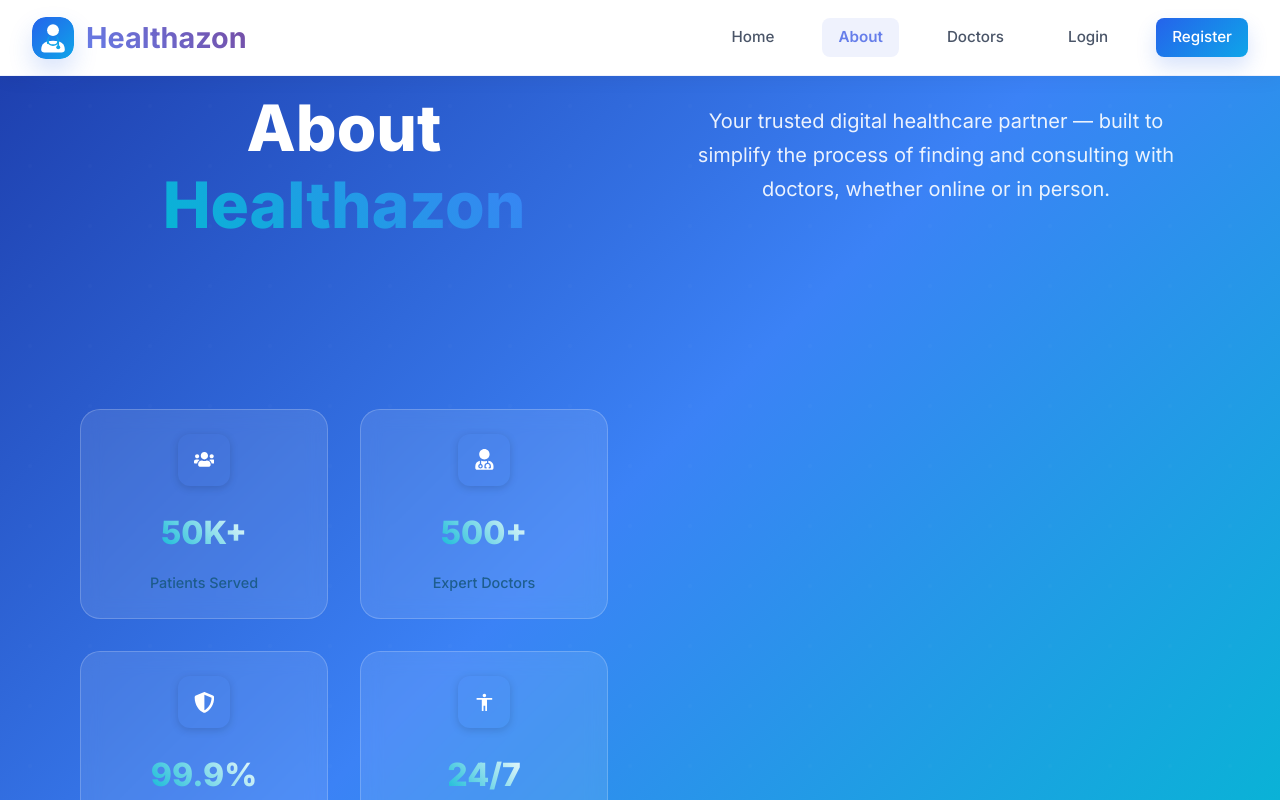
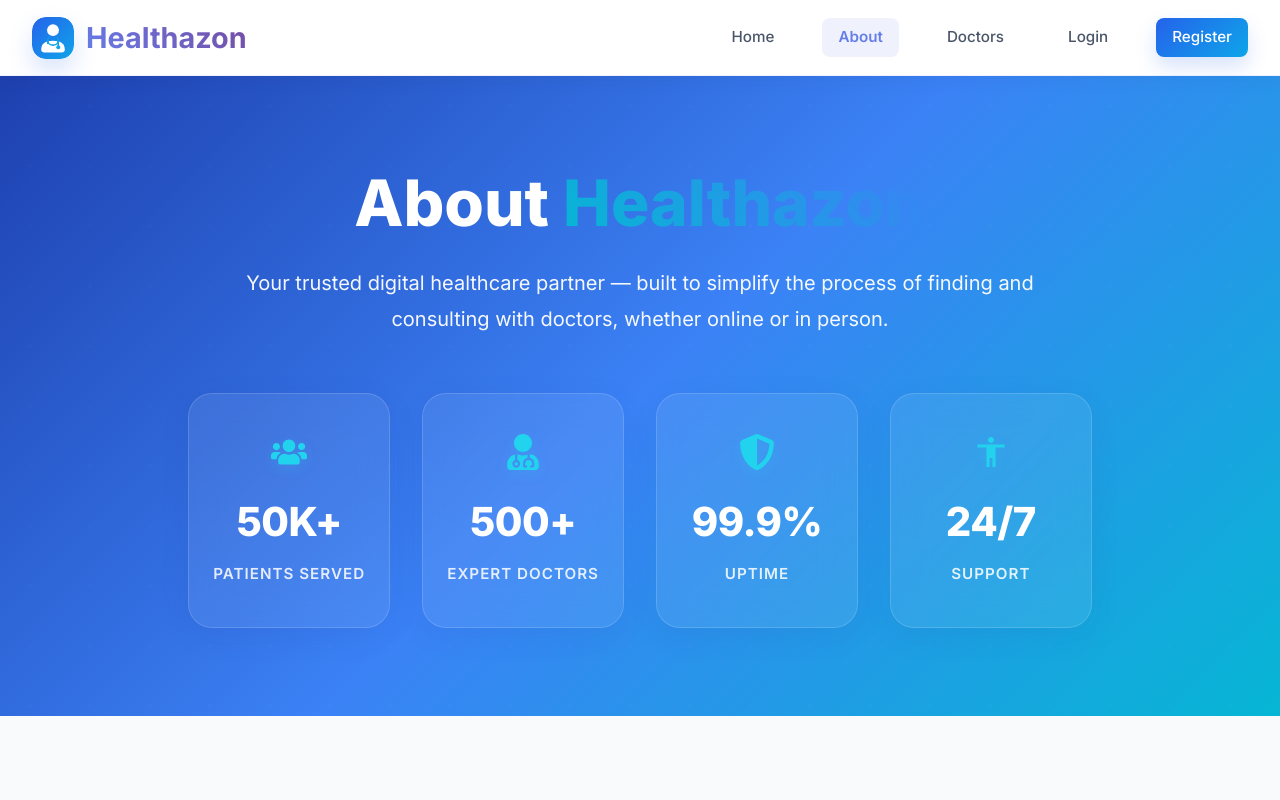
Before and after one commit to kalviumcommunity/s84_KaranDevgan_Capstone_Healthazon, a React (Vite) app in the folder frontend/: page /about in a window 1280 px wide. Shown: the top 800 px of the page. Built offline with nearby package versions, Linux system fonts and the light colour scheme.

Commit message:
Updated the Home and About pages UI

```diff
--- a/frontend/src/pages/common/About.jsx
+++ b/frontend/src/pages/common/About.jsx
@@ -116,7 +116,7 @@ function About() {
       >
         <div className="container">
           <motion.div
-            className="hero-content"
+            className="about-hero-content"
             initial={{ opacity: 0, y: 50 }}
             animate={{ opacity: 1, y: 0 }}
             transition={{ duration: 0.8, delay: 0.2 }}
@@ -124,22 +124,22 @@ function About() {
             <h1>
               About <span className="highlight">Healthazon</span>
             </h1>
-            <p className="hero-subtitle">
+            <p className="about-hero-subtitle">
               Your trusted digital healthcare partner — built to simplify the process
               of finding and consulting with doctors, whether online or in person.
             </p>
-            <div className="hero-stats">
+            <div className="about-hero-stats">
               {stats.map((stat, index) => (
                 <motion.div
                   key={index}
-                  className="stat-item"
+                  className="about-stat-item"
                   initial={{ opacity: 0, scale: 0.8 }}
                   animate={{ opacity: 1, scale: 1 }}
                   transition={{ duration: 0.6, delay: 0.4 + index * 0.1 }}
                 >
-                  <div className="stat-icon">{stat.icon}</div>
-                  <div className="stat-number">{stat.number}</div>
-                  <div className="stat-label">{stat.label}</div>
+                  <div className="about-stat-icon">{stat.icon}</div>
+                  <div className="about-stat-number">{stat.number}</div>
+                  <div className="about-stat-label">{stat.label}</div>
                 </motion.div>
               ))}
             </div>
--- a/frontend/src/pages/common/Home.jsx
+++ b/frontend/src/pages/common/Home.jsx
@@ -65,14 +65,14 @@ function Home() {
     <div className="home-container">
       {/* Hero Section */}
       <motion.section
-        className="hero-section"
+        className="home-hero-section"
         initial={{ opacity: 0 }}
         animate={{ opacity: 1 }}
         transition={{ duration: 0.8 }}
       >
-        <div className="hero-content">
+        <div className="home-hero-content">
           <motion.div
-            className="hero-text"
+            className="home-hero-text"
             initial={{ opacity: 0, y: 50 }}
             animate={{ opacity: 1, y: 0 }}
             transition={{ duration: 0.8, delay: 0.2 }}
@@ -85,7 +85,7 @@ function Home() {
               schedule appointments instantly, and manage your health journey
               with cutting-edge technology.
             </p>
-            <div className="hero-buttons">
+            <div className="home-hero-buttons">
               <motion.div whileHover={{ scale: 1.05 }} whileTap={{ scale: 0.95 }}>
                 <Link to="/register" className="primary-btn">
                   Get Started Today
@@ -99,13 +99,13 @@ function Home() {
             </div>
           </motion.div>
           <motion.div
-            className="hero-visual"
+            className="home-hero-visual"
             initial={{ opacity: 0, x: 50 }}
             animate={{ opacity: 1, x: 0 }}
             transition={{ duration: 0.8, delay: 0.4 }}
           >
-            <div className="hero-image-wrapper">
-              <img src={heroIllustration} alt="Healthazon digital assistant" className="hero-img" />
+            <div className="home-hero-image-wrapper">
+              <img src={heroIllustration} alt="Healthazon digital assistant" className="home-hero-img" />
               <div className="floating-card card-1">
                 <FaUserMd />
                 <span>Expert Doctors</span>
@@ -160,21 +160,21 @@ function Home() {
       </section>
 
       {/* Stats Section */}
-      <section className="stats-section">
+      <section className="home-stats-section">
         <div className="container">
-          <div className="stats-grid">
+          <div className="home-stats-grid">
             {stats.map((stat, index) => (
               <motion.div
                 key={index}
-                className="stat-card"
+                className="home-stat-card"
                 initial={{ opacity: 0, scale: 0.8 }}
                 whileInView={{ opacity: 1, scale: 1 }}
                 transition={{ duration: 0.6, delay: index * 0.1 }}
                 viewport={{ once: true }}
               >
-                <div className="stat-icon">{stat.icon}</div>
-                <div className="stat-number">{stat.number}</div>
-                <div className="stat-label">{stat.label}</div>
+                <div className="home-stat-icon">{stat.icon}</div>
+                <div className="home-stat-number">{stat.number}</div>
+                <div className="home-stat-label">{stat.label}</div>
               </motion.div>
             ))}
           </div>
--- a/frontend/src/styles/About.css
+++ b/frontend/src/styles/About.css
@@ -39,14 +39,15 @@
   opacity: 0.3;
 }
 
-.hero-content {
+.about-hero-content {
   text-align: center;
   position: relative;
   z-index: 2;
   color: white;
+  width: 100%;
 }
 
-.hero-content h1 {
+.about-hero-content h1 {
   font-size: clamp(2.5rem, 5vw, 4rem);
   font-weight: 800;
   margin-bottom: 1.5rem;
@@ -61,59 +62,76 @@
   position: relative;
 }
 
-.hero-subtitle {
+.about-hero-subtitle {
   font-size: clamp(1.1rem, 2vw, 1.25rem);
-  color: rgba(255, 255, 255, 0.9);
-  margin-bottom: 3rem;
+  color: rgba(255, 255, 255, 0.95);
+  margin-bottom: 3.5rem;
   font-weight: 400;
-  line-height: 1.7;
+  line-height: 1.8;
   max-width: 800px;
   margin-left: auto;
   margin-right: auto;
 }
 
-.hero-stats {
+.about-hero-stats {
   display: grid;
-  grid-template-columns: repeat(auto-fit, minmax(200px, 1fr));
+  grid-template-columns: repeat(4, 1fr);
   gap: 2rem;
-  margin-top: 3rem;
+  margin-top: 3.5rem;
+  width: 100%;
 }
 
-.stat-item {
+.about-stat-item {
   text-align: center;
-  padding: 1.5rem;
-  background: rgba(255, 255, 255, 0.1);
-  backdrop-filter: blur(10px);
-  border-radius: 20px;
-  border: 1px solid rgba(255, 255, 255, 0.2);
-  transition: all 0.3s cubic-bezier(0.4, 0, 0.2, 1);
+  padding: 2.5rem 1.5rem;
+  background: rgba(255, 255, 255, 0.08);
+  backdrop-filter: blur(16px);
+  -webkit-backdrop-filter: blur(16px);
+  border-radius: 24px;
+  border: 1px solid rgba(255, 255, 255, 0.15);
+  box-shadow: 0 8px 32px 0 rgba(31, 38, 135, 0.07);
+  transition: all 0.4s cubic-bezier(0.4, 0, 0.2, 1);
+  display: flex;
+  flex-direction: column;
+  align-items: center;
 }
 
-.stat-item:hover {
-  transform: translateY(-5px);
-  background: rgba(255, 255, 255, 0.15);
+.about-stat-item:hover {
+  transform: translateY(-8px);
+  background: rgba(255, 255, 255, 0.12);
+  border-color: rgba(255, 255, 255, 0.25);
+  box-shadow: 0 12px 40px 0 rgba(31, 38, 135, 0.15);
 }
 
-.stat-icon {
-  font-size: 2rem;
-  color: #06b6d4;
-  margin-bottom: 1rem;
+.about-stat-icon {
+  font-size: 2.25rem;
+  color: #22d3ee;
+  margin-bottom: 1.25rem;
+  filter: drop-shadow(0 4px 6px rgba(34, 211, 238, 0.2));
+  transition: transform 0.3s ease;
+  display: flex;
+  align-items: center;
+  justify-content: center;
 }
 
-.stat-number {
-  font-size: 2rem;
+.about-stat-item:hover .about-stat-icon {
+  transform: scale(1.1) rotate(5deg);
+}
+
+.about-stat-number {
+  font-size: 2.5rem;
   font-weight: 800;
   margin-bottom: 0.5rem;
-  background: linear-gradient(45deg, #06b6d4, #ffffff);
-  -webkit-background-clip: text;
-  -webkit-text-fill-color: transparent;
-  background-clip: text;
+  color: #ffffff;
+  letter-spacing: -0.5px;
 }
 
-.stat-label {
-  font-size: 0.9rem;
-  font-weight: 500;
-  opacity: 0.9;
+.about-stat-label {
+  font-size: 0.95rem;
+  font-weight: 600;
+  color: rgba(255, 255, 255, 0.85);
+  text-transform: uppercase;
+  letter-spacing: 1px;
 }
 
 .mission-section {
@@ -461,17 +479,17 @@
   font-weight: 500;
 }
 @media (max-width: 768px) {
-  .hero-stats {
+  .about-hero-stats {
     grid-template-columns: repeat(2, 1fr);
-    gap: 1rem;
+    gap: 1.5rem;
   }
 
-  .stat-item {
-    padding: 1rem;
+  .about-stat-item {
+    padding: 1.5rem 1rem;
   }
 
-  .stat-number {
-    font-size: 1.5rem;
+  .about-stat-number {
+    font-size: 2rem;
   }
 
   .values-grid,
@@ -486,12 +504,12 @@
 }
 
 @media (max-width: 480px) {
-  .hero-stats {
+  .about-hero-stats {
     grid-template-columns: 1fr;
   }
 
-  .stat-number {
-    font-size: 1.3rem;
+  .about-stat-number {
+    font-size: 1.8rem;
   }
 
   .feature-card,
--- a/frontend/src/styles/Home.css
+++ b/frontend/src/styles/Home.css
@@ -19,14 +19,14 @@
   padding: 0 20px;
 }
 
-.hero-section {
+.home-hero-section {
   min-height: 100vh;
   background: linear-gradient(135deg, #1e40af 0%, #3b82f6 50%, #06b6d4 100%);
   position: relative;
   overflow: hidden;
 }
 
-.hero-section::before {
+.home-hero-section::before {
   content: '';
   position: absolute;
   top: 0;
@@ -37,7 +37,7 @@
   opacity: 0.3;
 }
 
-.hero-content {
+.home-hero-content {
   display: grid;
   grid-template-columns: 1fr 1fr;
   gap: 4rem;
@@ -50,7 +50,7 @@
   z-index: 2;
 }
 
-.hero-text h1 {
+.home-hero-text h1 {
   font-size: clamp(2.5rem, 5vw, 4rem);
   font-weight: 800;
   color: white;
@@ -66,7 +66,7 @@
   position: relative;
 }
 
-.hero-text p {
+.home-hero-text p {
   font-size: clamp(1.1rem, 2vw, 1.25rem);
   color: rgba(255, 255, 255, 0.9);
   margin-bottom: 2.5rem;
@@ -74,7 +74,7 @@
   line-height: 1.7;
 }
 
-.hero-buttons {
+.home-hero-buttons {
   display: flex;
   gap: 1rem;
   flex-wrap: wrap;
@@ -119,7 +119,7 @@
   transform: translateY(-2px);
 }
 
-.hero-visual {
+.home-hero-visual {
   position: relative;
   height: 500px;
   display: flex;
@@ -127,7 +127,7 @@
   justify-content: center;
 }
 
-.hero-image-wrapper {
+.home-hero-image-wrapper {
   position: relative;
   width: 100%;
   height: 100%;
@@ -137,7 +137,7 @@
   overflow: visible;
 }
 
-.hero-img {
+.home-hero-img {
   width: 100%;
   height: 100%;
   object-fit: cover;
@@ -277,30 +277,30 @@
   line-height: 1.6;
 }
 
-.stats-section {
+.home-stats-section {
   padding: 80px 0;
   background: linear-gradient(135deg, #1e40af 0%, #3b82f6 100%);
   color: white;
 }
 
-.stats-grid {
+.home-stats-grid {
   display: grid;
   grid-template-columns: repeat(auto-fit, minmax(200px, 1fr));
   gap: 2rem;
 }
 
-.stat-card {
+.home-stat-card {
   text-align: center;
   padding: 2rem 1rem;
 }
 
-.stat-icon {
+.home-stat-icon {
   font-size: 2.5rem;
   color: #06b6d4;
   margin-bottom: 1rem;
 }
 
-.stat-number {
+.home-stat-number {
   font-size: 2.5rem;
   font-weight: 800;
   margin-bottom: 0.5rem;
@@ -310,7 +310,7 @@
   background-clip: text;
 }
 
-.stat-label {
+.home-stat-label {
   font-size: 1rem;
   font-weight: 500;
   opacity: 0.9;
@@ -454,7 +454,7 @@
     padding: 80px 20px;
   }
 
-  .hero-visual {
+  .home-hero-visual {
     height: 300px;
     order: -1;
   }
@@ -468,7 +468,7 @@
     font-size: 1.2rem;
   }
 
-  .hero-buttons {
+  .home-hero-buttons {
     justify-content: center;
   }
 
@@ -480,7 +480,7 @@
     grid-template-columns: 1fr;
   }
 
-  .stats-grid {
+  .home-stats-grid {
     grid-template-columns: repeat(2, 1fr);
   }
 
@@ -491,11 +491,11 @@
 }
 
 @media (max-width: 480px) {
-  .hero-text h1 {
+  .home-hero-text h1 {
     font-size: 2rem;
   }
 
-  .hero-text p {
+  .home-hero-text p {
     font-size: 1rem;
   }
 
@@ -510,11 +510,11 @@
     padding: 2rem 1.5rem;
   }
 
-  .stats-grid {
+  .home-stats-grid {
     grid-template-columns: 1fr;
   }
 
-  .stat-number {
+  .home-stat-number {
     font-size: 2rem;
   }
 }
```
